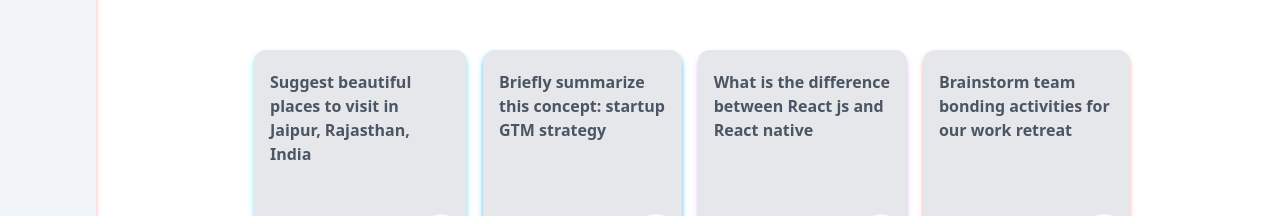
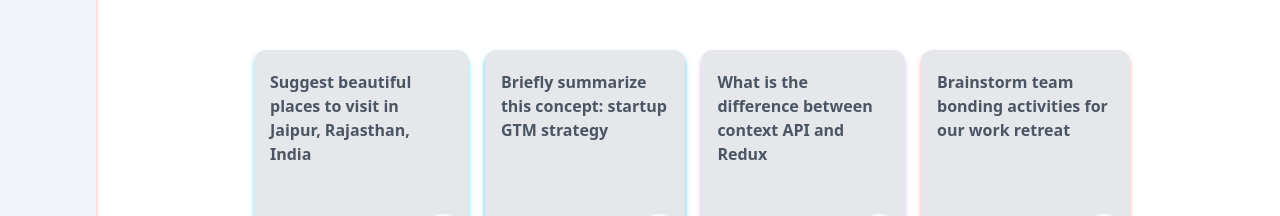
Before and after one commit to debarup24/Gemini-AI-Clone, a React (Vite) app: page / in a window 1280 px wide. Shown: the part 281-497 px from the top of the page. Built offline with nearby package versions, Linux system fonts and the light colour scheme; no server answers.

Commit message:
gemini clone

```diff
--- a/src/components/Main/PromptCards.jsx
+++ b/src/components/Main/PromptCards.jsx
@@ -28,7 +28,7 @@ const PromptCards = () => {
 
       <div className="h-52 p-4  relative cursor-pointer  bg-gray-200 hover:bg-slate-300 rounded-xl shadow-md shadow-purple-300">
         <p className="text-gray-600 font-semibold mt-1">
-          What is the difference between React js and React native
+          What is the difference between context API and Redux
         </p>
         <img
           className="w-9 p-1 absolute bg-slate-50 rounded-full bottom-2 right-2"
```
